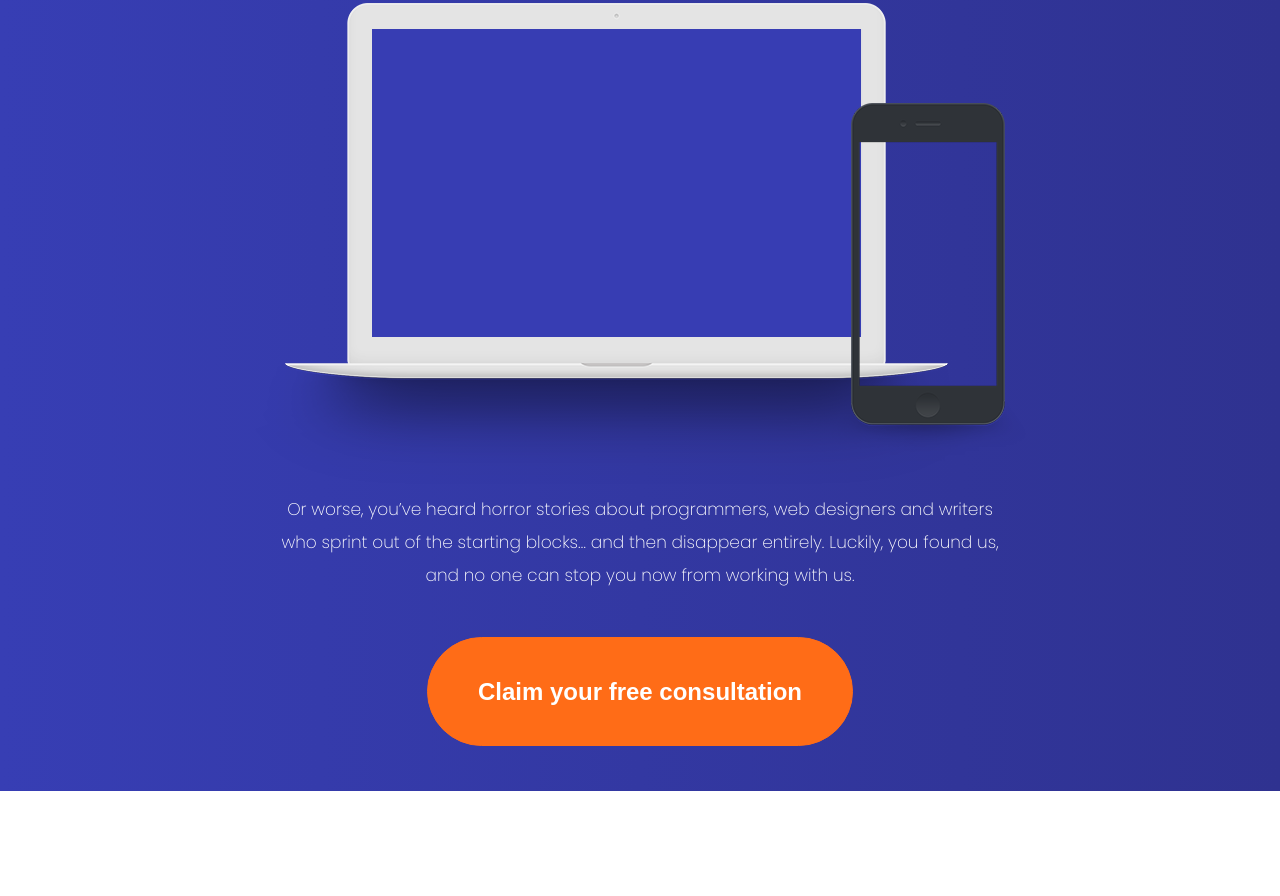
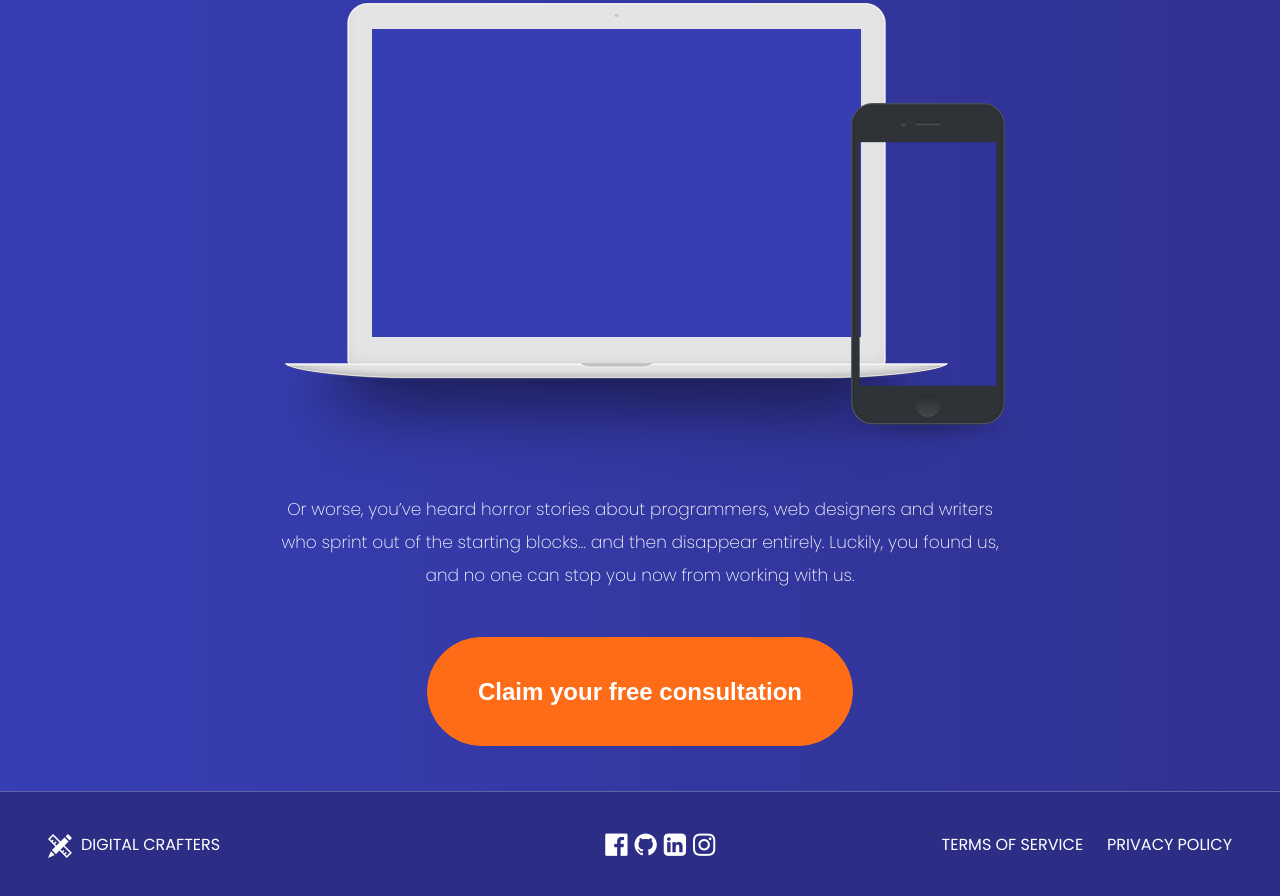
Before and after one commit to vladyslavoksonenko/portfolio-site, a website: page app/index.html in a window 1280 px wide. Shown: the part 1444-2340 px from the top of the page. Before the commit the page ends 2235 px from the top, so only its background shows below. Drawn offline with Linux system fonts and the light colour scheme.

Commit message:
Add footer

```diff
--- a/app/index.html
+++ b/app/index.html
@@ -110,8 +110,25 @@
 	</svg> -->
 		</div>
 	</main>
-	<footer>
-
+	<footer class="footer">
+    <div class="container">
+      <div class="logo">
+        <img class="logo__img" src="img/logo.png">
+        <span class="logo__title">DIGITAL CRAFTERS</span></img>
+      </div>
+      <div class="footer__social">
+        <a href="#"><i class="fa fa-facebook-official" aria-hidden="true"></i></a>
+        <a href="#"><i class="fa fa-github" aria-hidden="true"></i></a>
+        <a href="#"><i class="fa fa-linkedin-square" aria-hidden="true"></i></a>
+        <a href="#"><i class="fa fa-instagram" aria-hidden="true"></i></a>
+      </div>
+      <nav class="footer__menu">
+        <ul>
+          <li class="footer__item"><a href="#" class="footer__link">TERMS OF SERVICE</a></li>
+          <li class="footer__item"><a href="#" class="footer__link">PRIVACY POLICY</a></li>
+        </ul>
+      </nav>
+    </div>
 	</footer>
 </body>
 </html>
--- a/app/scss/_base.scss
+++ b/app/scss/_base.scss
@@ -15,6 +15,7 @@ body {
 	font-family: Poppins;
 	overflow-x: hidden;
 	opacity: 1;
+	color: #fff;
 }
 .img-responsive {
 	display: block;
@@ -24,3 +25,13 @@ body {
 .text-center {
 	text-align: center;
 }
+
+a {
+	text-decoration: none;
+	color: #fff;
+}
+
+ul {
+	list-style: none;
+	padding: 0;
+}
--- /dev/null
+++ b/app/scss/_footer.scss
@@ -0,0 +1,30 @@
+.footer {
+    background-color: rgb(44, 46, 133);
+    border-top: 1px solid rgba(255, 255, 255, 0.251);
+    padding: 24px 0;
+    .container {
+        display: flex;
+		justify-content: space-between;
+		margin: 0 48px;
+    }
+    .logo {
+        &__img {
+            margin-right: 9px !important;
+        }
+    }
+    &__social {
+        margin: auto;
+        font-size: 26px;
+    }
+
+    &__menu {
+        text-align: right;
+        ul {
+            display: flex;
+        }
+    }
+    &__item {
+        padding-left: 24px;
+    }
+
+}
--- a/app/scss/main.scss
+++ b/app/scss/main.scss
@@ -2,6 +2,7 @@
 @import "libs";
 @import "base";
 @import "vars";
+@import "footer";
 
 // Пользовательские стили
 
--- a/gulpfile.js
+++ b/gulpfile.js
@@ -37,7 +37,7 @@ gulp.task('scss', function() {
 	.pipe(sass({outputStyle: 'expand'}).on("error", notify.onError()))
 	.pipe(rename({suffix: '.min', prefix : ''}))
 	.pipe(autoprefixer(['last 15 versions']))
-	.pipe(cleanCSS()) // Опционально, закомментировать при отладке
+	// .pipe(cleanCSS()) // Опционально, закомментировать при отладке
 	.pipe(gulp.dest('app/css'))
 	.pipe(browserSync.reload({stream: true}));
 });
```
Also changed, not shown: app/css/main.min.css, 1 other file.
